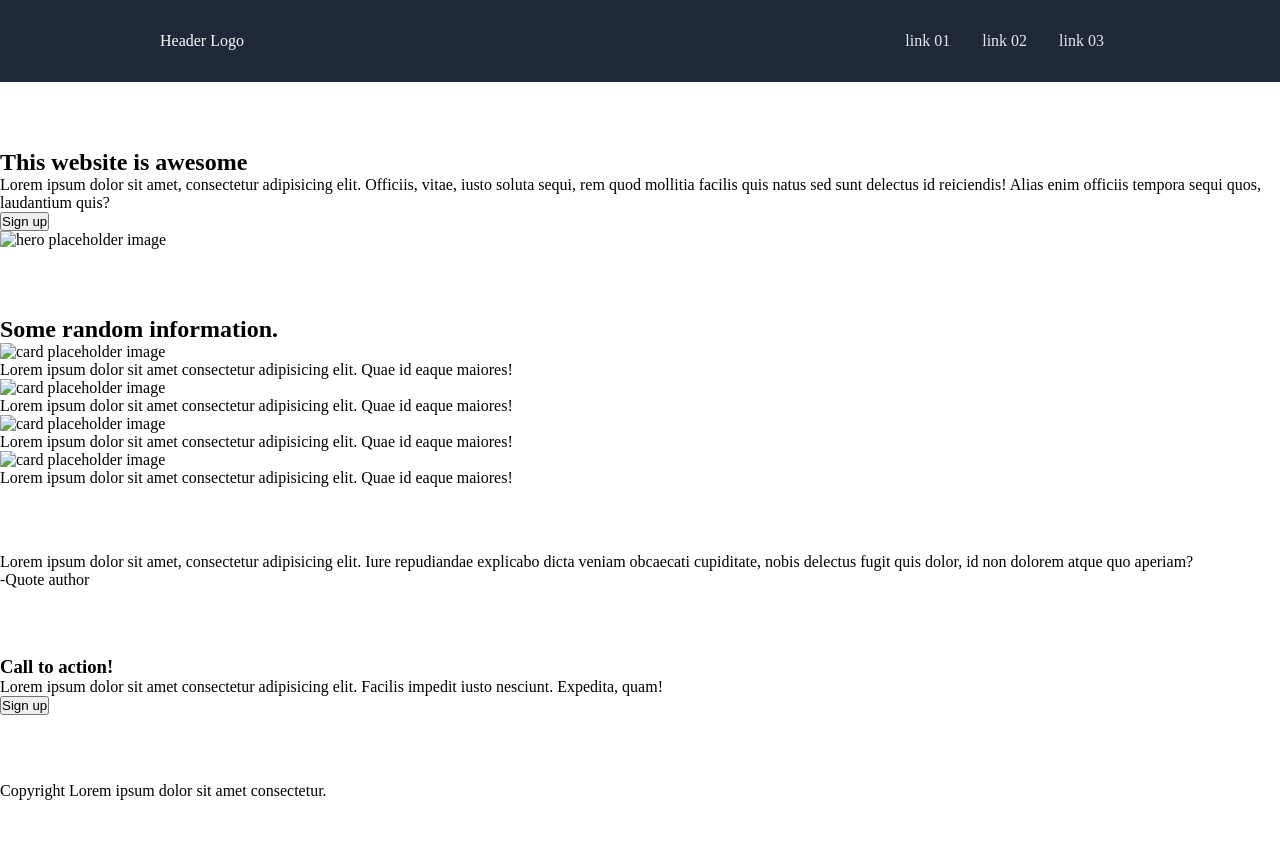
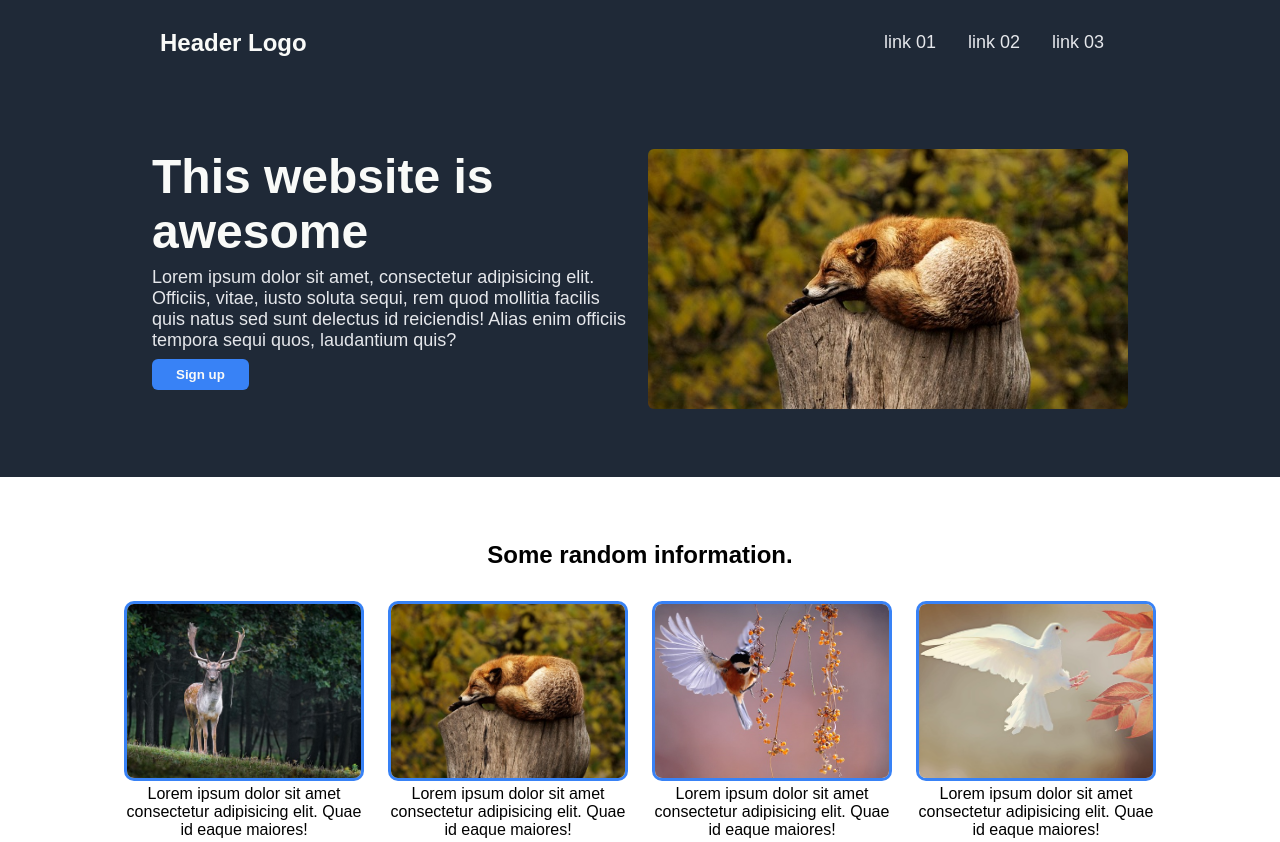
Before and after one commit to AndersonBonde/odin-landing-page, a plain HTML site: page index.html in a window 1280 px wide. Shown: the top 842 px of the page. Before the commit the page ends 800 px from the top, so only its background shows below. Drawn offline with Linux system fonts and the light colour scheme.

Commit message:
Add hero and info to index.html, README credits

```diff
--- a/index.html
+++ b/index.html
@@ -23,26 +23,26 @@
             <button>Sign up</button>
         </div>
         <div>
-            <img src="" alt="hero placeholder image">
+            <img class="hero-img" src="images/fox.jpg" alt="hero placeholder image">
         </div>
     </section>
     <section class="info">
         <h2>Some random information.</h2>
         <div class="card-container">
             <div class="card">
-                <img src="" alt="card placeholder image">
+                <img src="images/cervo.jpg" alt="card placeholder image">
                 <div>Lorem ipsum dolor sit amet consectetur adipisicing elit. Quae id eaque maiores!</div>
             </div>
             <div class="card">
-                <img src="" alt="card placeholder image">
+                <img src="images/fox.jpg" alt="card placeholder image">
                 <div>Lorem ipsum dolor sit amet consectetur adipisicing elit. Quae id eaque maiores!</div>
             </div>
             <div class="card">
-                <img src="" alt="card placeholder image">
+                <img src="images/passaro.jpg" alt="card placeholder image">
                 <div>Lorem ipsum dolor sit amet consectetur adipisicing elit. Quae id eaque maiores!</div>
             </div>
             <div class="card">
-                <img src="" alt="card placeholder image">
+                <img src="images/pomba.jpg" alt="card placeholder image">
                 <div>Lorem ipsum dolor sit amet consectetur adipisicing elit. Quae id eaque maiores!</div>
             </div>
         </div>
--- a/style.css
+++ b/style.css
@@ -17,7 +17,7 @@ body {
     min-height: 100vh;
     display: flex;
     flex-direction: column;
-    justify-content: space-between;
+    font-family: Arial, Helvetica, sans-serif;
 }
 
 /* Header */
@@ -39,6 +39,8 @@ header ul {
 
 header .logo {
     color: var(--color-main-text);
+    font-size: 24px;
+    font-weight: bold;
 }
 
 header a {
@@ -46,8 +48,83 @@ header a {
     text-decoration: none;
     color: var(--color-secondary-text);
     padding: 8px 16px;
+    font-size: 18px;
 }
 
 .push-right {
     margin-left: auto;
 }
+
+/* Hero */
+
+.hero {
+    background-color: var(--color-dark-background);
+    display: flex;
+    justify-content: center;
+    gap: 16px;
+    padding: 24px;
+    padding-block: 4rem;
+    color: var(--color-main-text);
+}
+
+.hero div {
+    flex: 0 1 calc(960px / 2);
+}
+
+.hero h1 {
+    font-size: 48px;
+    font-weight: bold;
+    margin-bottom: 4px;
+}
+
+.hero p {
+    margin-block: 8px;
+    color: var(--color-secondary-text);
+    font-size: 18px;
+}
+
+button {
+    background-color: var(--color-button);
+    color: var(--color-main-text);
+    padding: 8px 24px;
+    border: none;
+    border-radius: 6px;
+    font-weight: bold;
+}
+
+.hero-img {
+    width: 480px;
+    max-height: 260px;
+    object-fit: cover;
+    border-radius: 6px;
+}
+
+/* Info */
+
+.info {
+    margin-block: 4rem;
+}
+
+.info h2 {
+    text-align: center;
+    margin-bottom: 2rem;
+}
+
+.card-container {
+    display: flex;
+    justify-content: center;
+    gap: 24px;
+}
+
+.card {
+    flex: 0 1 240px;
+    text-align: center;
+}
+
+.card img {
+    width: 100%;
+    height: 180px;
+    object-fit: cover;
+    border: 3px solid var(--color-button);
+    border-radius: 10px;
+}
```
Also changed, not shown: images/cervo.jpg (added), images/fox.jpg (added), images/passaro.jpg (added), images/pomba.jpg (added), 1 other file.
